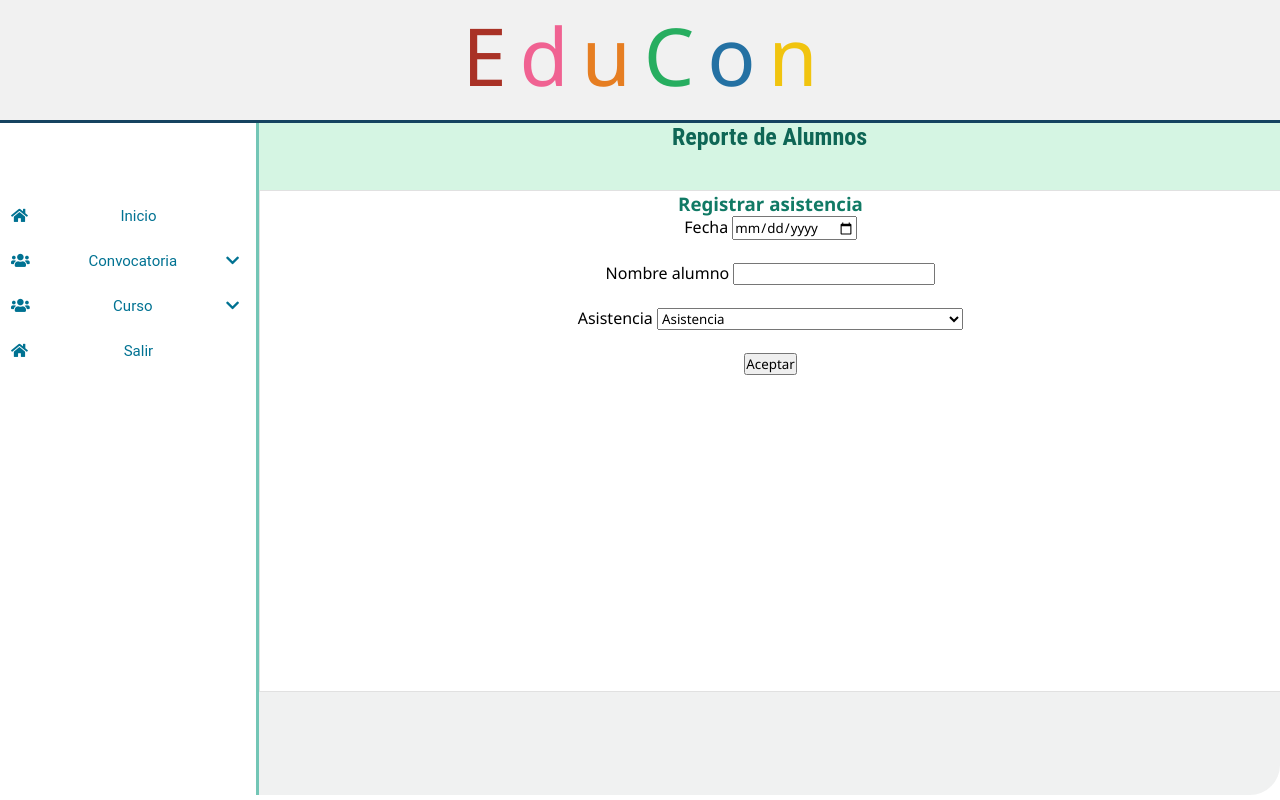
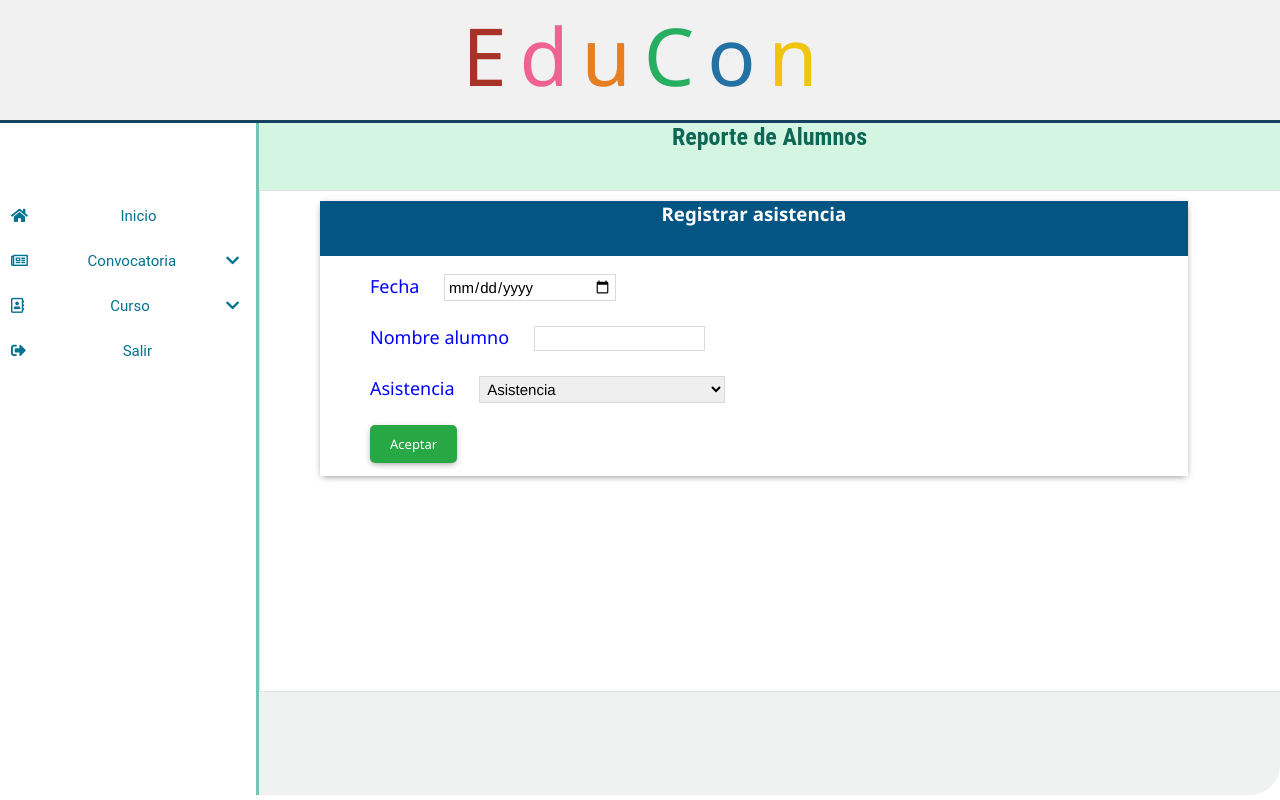
Before and after one commit to LizethMdz/UAQ_DW2018-FINAL, a PHP site: page /registroAsistenciaProf.php in a window 1280 px wide. Run offline with PHP 8.4, Linux system fonts and the light colour scheme; some libraries are stand-ins or nearby versions; some web fonts are replaced.

Commit message:
ACTUALIZACION VISTAS FINALES

```diff
--- a/asistenciaProf.php
+++ b/asistenciaProf.php
@@ -28,8 +28,8 @@
 				<td> </td>
 				<td> </td>
 				<td> </td>
-				<td> <a href="#" class="myButton"> ✎ </a> </td>
-				<td> <a href="#" class="myButton"> ✔ </a> </td>
+				<td> <a href="registroAsistenciaProf.php" class="myButton"> ✎ </a> </td>
+				<td> <a href="registroCalificacionProf.php" class="myButton"> ✔ </a> </td>
 			</tr>
 			</tbody>
 			</table>
--- a/css/main.css
+++ b/css/main.css
@@ -256,7 +256,7 @@
 	border: 1px solid #E1E1E1;
 	position: relative;
 	width: 100%;
-	height: 500px;
+	height:500px;;
 	background: white;
 
 }
@@ -382,6 +382,7 @@ div.espacio_contenido{
   margin-top:30px;
   background: white;
   border:1px solid #dadada;
+  box-shadow: 0px 2px 7px -2px rgba(0,0,0,.5);
   /*box-shadow: 0 8px 8px 0 rgba(0, 0, 0, 0.2), 0 6px 20px 0 rgba(0, 0, 0, 0.19);*/
 
 }
@@ -419,9 +420,12 @@ div.espacio_contenido{
   background: #28A745;
   color:white;
   padding: 10px;
-  margin-left: 200px;
+  width: 120px;
+  margin-left: 100px;
   margin-top: 5px;
   border:none;
+  border-radius: 5px;
+  box-shadow: 0px 2px 7px -2px rgba(0,0,0,.5);
   cursor: pointer;
 }
 
@@ -447,3 +451,142 @@ span{
   background: blue;
   color:white;
 }
+
+
+.tabla-convocatoria
+{
+
+  border:1px solid #dadada;
+
+}
+
+.tabla-convocatoria table{
+  width: 100%;
+}
+
+.tabla-convocatoria th
+{
+  text-align: center;
+  background-color: #006BAA;
+  color: white;
+}
+
+.tabla-convocatoria td
+{
+  text-align: center;
+}
+
+.myButton {
+  -moz-box-shadow:inset 0px 1px 0px 0px #ffffff;
+  -webkit-box-shadow:inset 0px 1px 0px 0px #ffffff;
+  box-shadow:inset 0px 1px 0px 0px #ffffff;
+  background:-webkit-gradient(linear, left top, left bottom, color-stop(0.05, #ffffff), color-stop(1, #f6f6f6));
+  background:-moz-linear-gradient(top, #ffffff 5%, #f6f6f6 100%);
+  background:-webkit-linear-gradient(top, #ffffff 5%, #f6f6f6 100%);
+  background:-o-linear-gradient(top, #ffffff 5%, #f6f6f6 100%);
+  background:-ms-linear-gradient(top, #ffffff 5%, #f6f6f6 100%);
+  background:linear-gradient(to bottom, #ffffff 5%, #f6f6f6 100%);
+  filter:progid:DXImageTransform.Microsoft.gradient(startColorstr='#ffffff', endColorstr='#f6f6f6',GradientType=0);
+  background-color:#ffffff;
+  -moz-border-radius:6px;
+  -webkit-border-radius:6px;
+  border-radius:6px;
+  border:1px solid #dcdcdc;
+  display:inline-block;
+  cursor:pointer;
+  color:#666666;
+  font-family:Arial;
+  font-size:15px;
+  font-weight:bold;
+  padding:6px 24px;
+  text-decoration:none;
+  text-shadow:0px 1px 0px #ffffff;
+}
+.myButton:hover {
+  background:-webkit-gradient(linear, left top, left bottom, color-stop(0.05, #f6f6f6), color-stop(1, #ffffff));
+  background:-moz-linear-gradient(top, #f6f6f6 5%, #ffffff 100%);
+  background:-webkit-linear-gradient(top, #f6f6f6 5%, #ffffff 100%);
+  background:-o-linear-gradient(top, #f6f6f6 5%, #ffffff 100%);
+  background:-ms-linear-gradient(top, #f6f6f6 5%, #ffffff 100%);
+  background:linear-gradient(to bottom, #f6f6f6 5%, #ffffff 100%);
+  filter:progid:DXImageTransform.Microsoft.gradient(startColorstr='#f6f6f6', endColorstr='#ffffff',GradientType=0);
+  background-color:#f6f6f6;
+}
+.myButton:active {
+  position:relative;
+  top:1px;
+}
+
+.contenedor
+{
+  margin-right: 60px;
+  margin-left: 60px;
+  background: white;
+  width: 85%;
+  height: 55%;
+  background: white;
+  box-shadow: 0px 2px 7px -2px rgba(0,0,0,.5);
+  margin-top: 10px;
+  float: left;
+  box-sizing: border-box;
+}
+
+.Titulo
+{
+  margin-top: 0px;
+  background-color: #055584;
+  color: white;
+  height: 20%;
+}
+
+.Titulo h3
+{
+  color: white;
+}
+
+.Datos-alumno
+{
+    margin-top: 15px;
+    text-align: left;
+    margin-left: 50px;
+
+}
+
+.Datos-alumno label
+{
+
+  color: blue;
+  font-size: 18px;
+}
+
+.Datos-alumno input[type="text"], input[type="date"], .Datos-alumno select
+      {
+        margin-top: 3px;
+        margin-right: 0px 15px;
+        margin-left: 20px;
+        border:1px solid #dadada;
+        font-family: 'Helvetica Neue', Helvetica, Arial, sans-serif;
+          font-size: 15px;
+          padding: 3px;
+          padding-top: 0px 15px;
+          text-align: left;
+          width: 20%;
+          height:20%;
+
+      }
+
+.Datos-alumno input[type = "button"]
+      {
+        background-color: #28A745;
+        border-radius: 5px;
+        box-shadow: 0px 2px 7px -2px rgba(0,0,0,.5);
+        border: none;
+        color: white;
+        padding: 10px 20px;
+        text-align: center;
+        text-decoration: none;
+        display: inline-block;
+        font-size: 13px;
+
+
+      }
--- a/profesor.php
+++ b/profesor.php
@@ -6,28 +6,29 @@
       <ul class="menu">
 
       <li>
-        <a href=""><i class="izq fas fa-home izq"></i>Inicio</a>
+        <a href="inicio.php"><i class="izq fas fa-home izq"></i>Inicio</a>
       </li>
 
       <li>
-        <a href="#"><i class="izq fas fa-users izq"></i>Convocatoria<i class="fas fa-chevron-down der"></i></a>
+        <a href="#"><i class="izq far fa-newspaper izq"></i>Convocatoria<i class="fas fa-chevron-down der"></i></a>
         <ul>
           <li>
-            <a href=""><i class="izq fas fa-level-down-alt"></i>Ver</a>
+            <a href="ver.php"><i class="izq fas fa-level-down-alt"></i>Ver</a>
+          </li>
+        </ul>
+       </li>
+
+      <li>
+        <a href="#"><i class="izq far fa-address-book izq"></i>Curso<i class="fas fa-chevron-down der"></i></a>
+        <ul>
+          <li>
+            <a href="asistenciaProf.php"><i class="izq fas fa-level-down-alt"></i>Registro A/C</a>
           </li>
         </ul>
 
-            <li>
-        <a href="#"><i class="izq fas fa-users izq"></i>Curso<i class="fas fa-chevron-down der"></i></a>
-        <ul>
-          <li>
-            <a href=""><i class="izq fas fa-level-down-alt"></i>Registro A/C</a>
-          </li>
-          </ul>
-
-
+      </li>
       <li>
-        <a href=""><i class="izq fas fa-home izq"></i>Salir</a>
+        <a href=""><i class="izq fas fa-sign-out-alt izq"></i>Salir</a>
       </li>
 
 
--- a/ver.php
+++ b/ver.php
@@ -12,7 +12,7 @@
 
                             <div class="espacio_contenido">
                                 <h3 class="titulos">CONVOCATORIAS CREADAS</h3>
-                                <div class="tabla-contenedor">
+                                <div class="tabla-contenedor-2">
                                         <table class="tabla-general">
                                         <tr>
                                           <th style="background:#006BAA; color:white;">Nombre</th>
```
Also changed, not shown: main-contenido-prof.css (+4 -3 lines), regprof.php (+8 -3 lines), regsede.php (+10 -9 lines).
